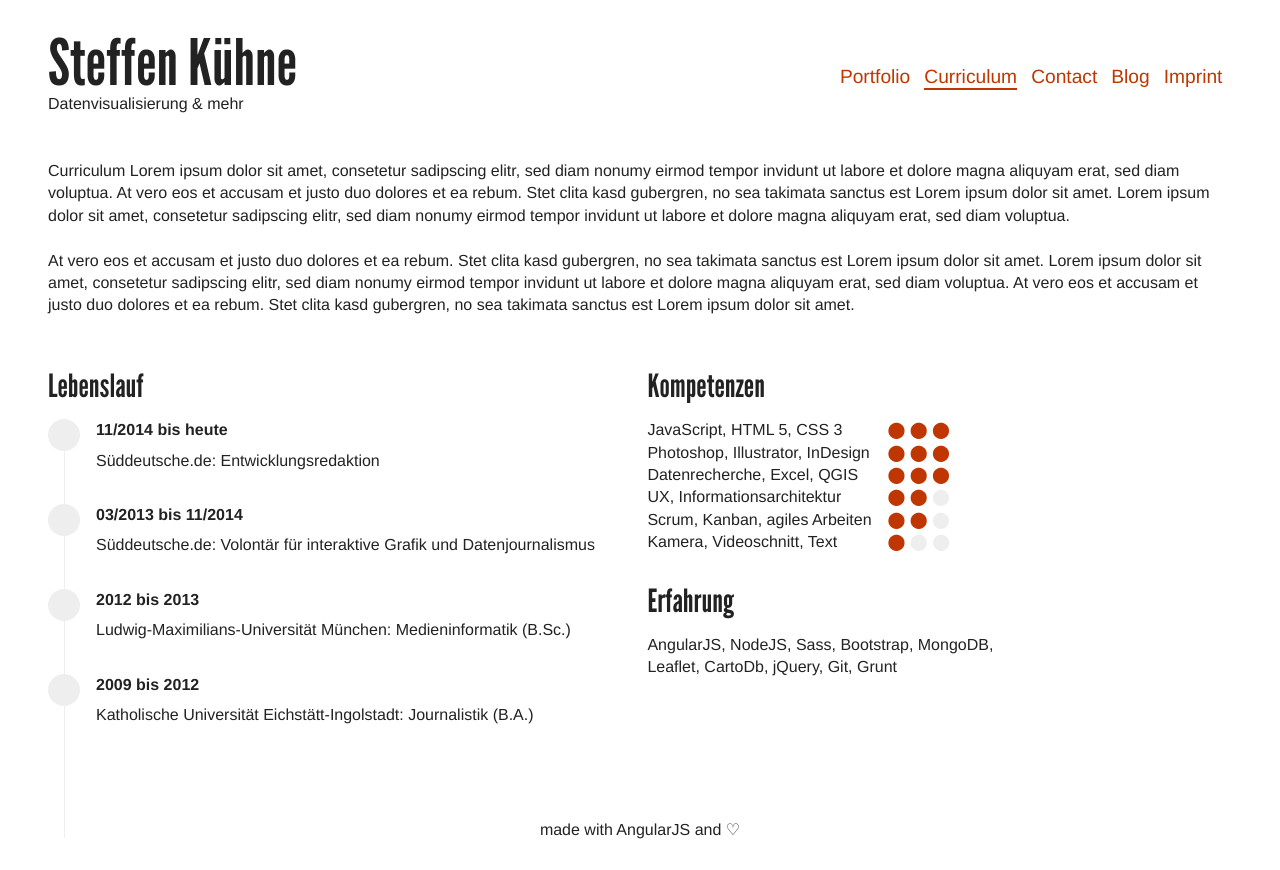
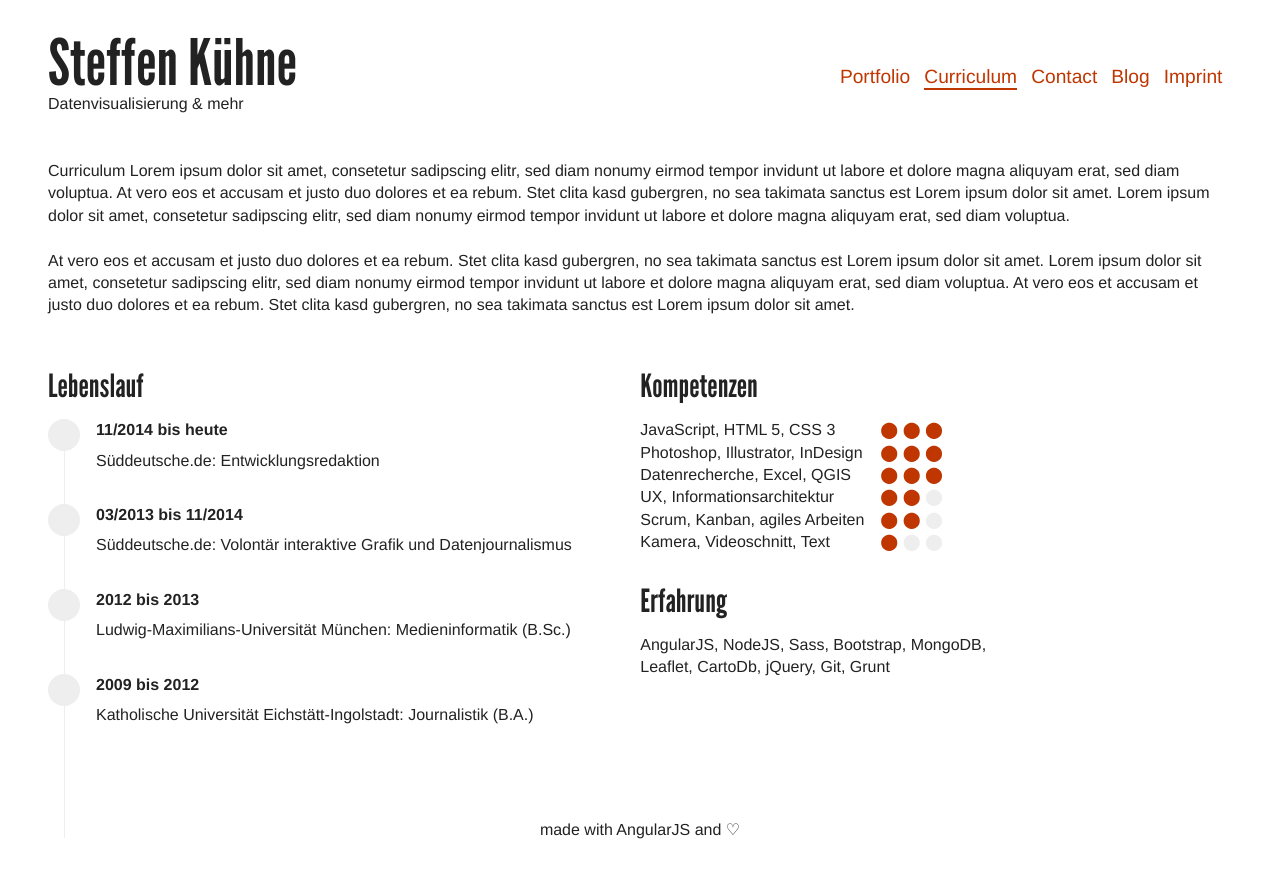
Before and after one commit to stekhn/angular-portfolio, a website: page src/index.html at #/curriculum in a window 1280 px wide. Drawn offline with Linux system fonts and the light colour scheme.

Commit message:
Minor changes

```diff
--- a/src/style/partials/_curriculum.scss
+++ b/src/style/partials/_curriculum.scss
@@ -14,7 +14,7 @@
 .timeline {
 	display: inline-block;
 	position: relative;
-	margin: 0 3em 0 1em;
+	margin: 0 4em 0 1em;
 
 	h3 {
 		margin-left: -.5em;
--- a/src/template/curriculum.html
+++ b/src/template/curriculum.html
@@ -22,7 +22,7 @@
 			<div class="row">
 				<div class="bubble"></div>
 				<p class="timestamp"><strong>03/2013 bis 11/2014</strong></p>
-	            <p>Süddeutsche.de: Volontär für interaktive Grafik und Datenjournalismus</p>
+				<p>Süddeutsche.de: Volontär interaktive Grafik und Datenjournalismus</p>
 			</div>
 
 			<div class="row">
```
Also changed, not shown: src/style/main.css. Lines whose indentation alone changed are shown as unchanged.
